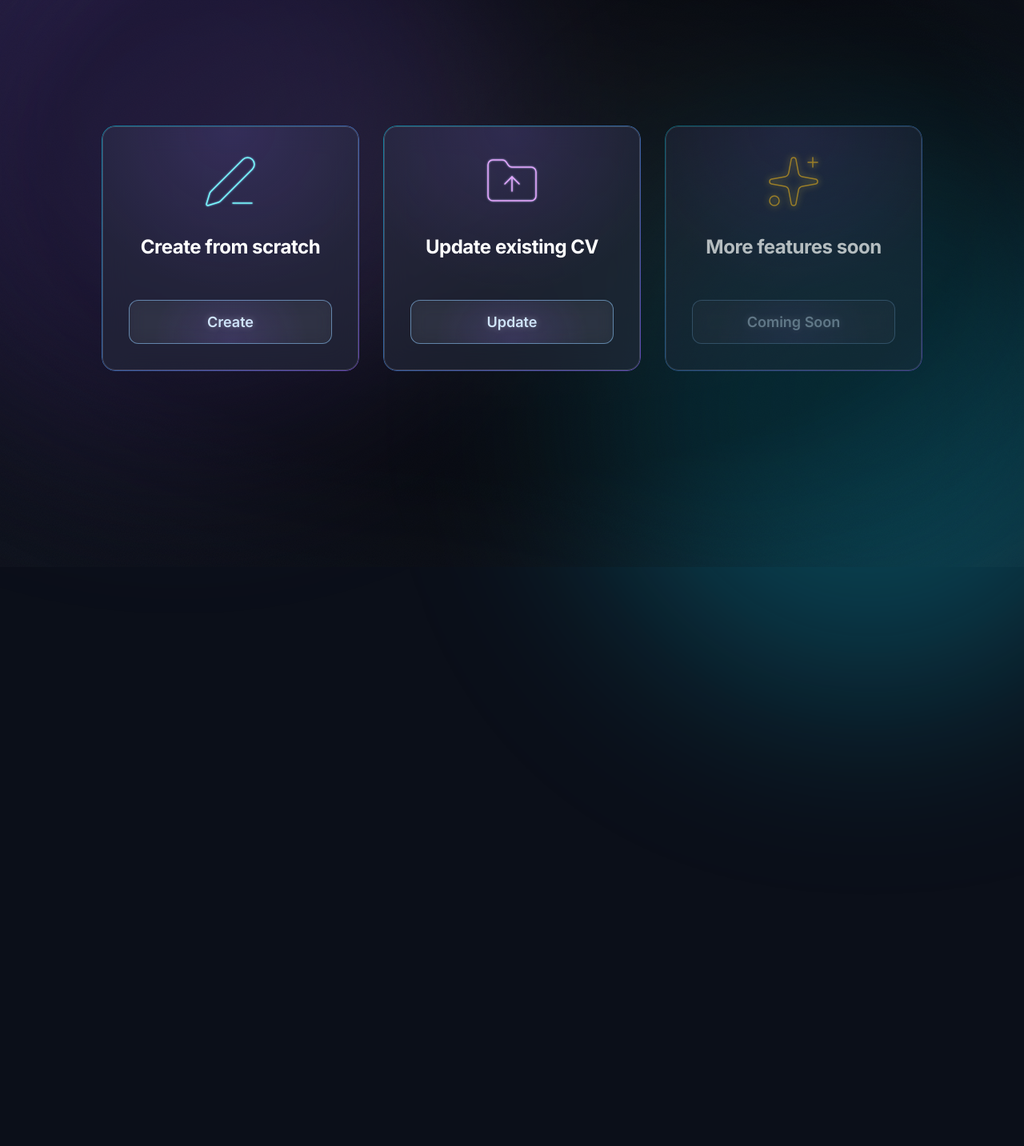
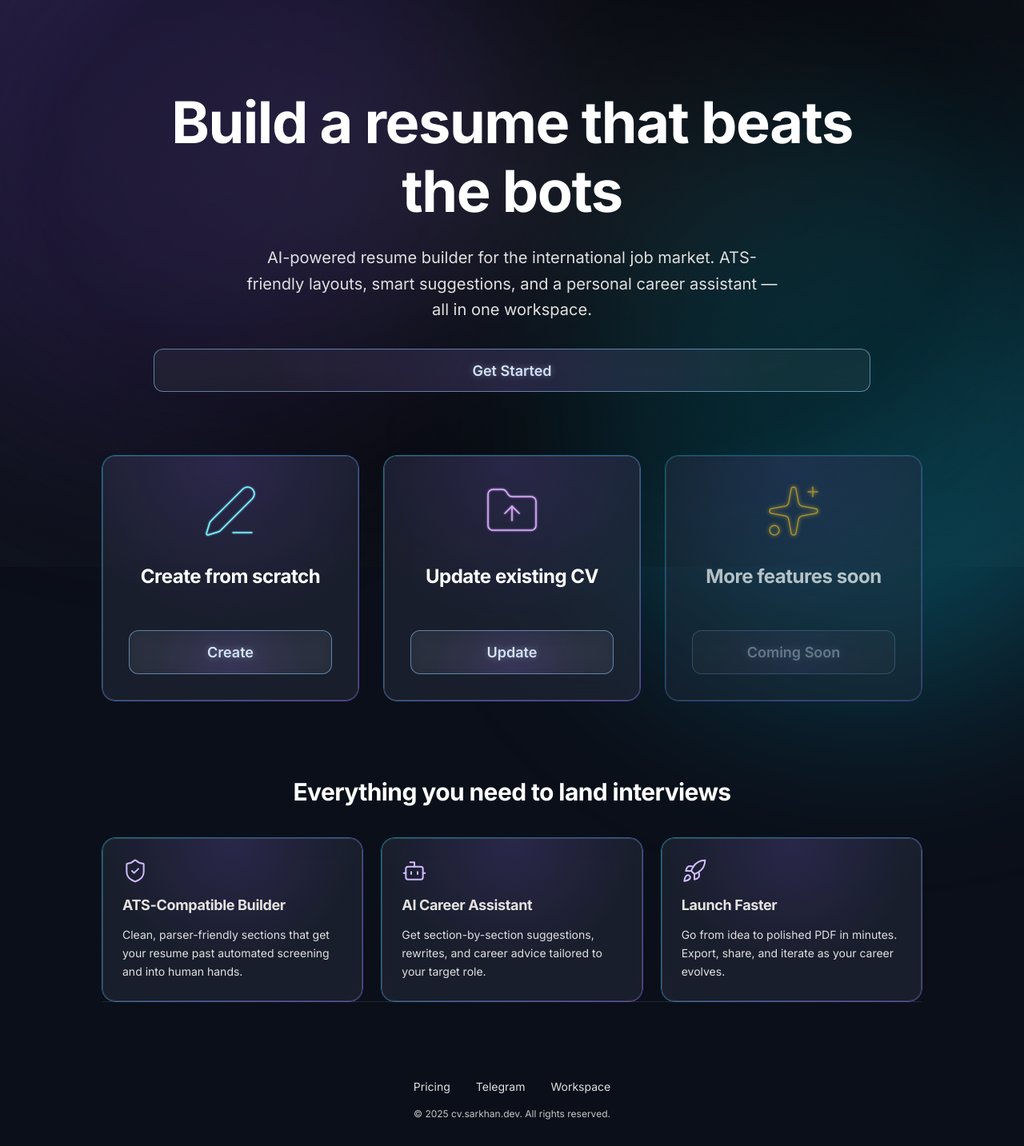
Before and after one commit to Saitosar/cv.sarkhan.dev, a Next.js app: page / in a window 1280 px wide. Shown: the part 91-1524 px from the top of the page at 80% size. Before the commit the page ends 905 px from the top, so only its background shows below. Built offline with nearby package versions, Linux system fonts and the light colour scheme.

Commit message:
fix(ui): partial UI fixes - PulseRing animation, ChatPanel improvements

```diff
--- a/src/app/layout.tsx
+++ b/src/app/layout.tsx
@@ -70,6 +70,7 @@ export default function RootLayout({
         <link rel="icon" type="image/png" sizes="196x196" href="/favicon-196.png" />
         <link rel="icon" type="image/png" sizes="192x192" href="/manifest-icon-192.maskable.png" />
         <link rel="icon" type="image/png" sizes="512x512" href="/manifest-icon-512.maskable.png" />
+        <link href="https://fonts.googleapis.com/css2?family=Material+Symbols+Outlined" rel="stylesheet" />
       </head>
       {/* Применяем переменные шрифтов к телу документа */}
       <body className={`${inter.variable} ${geist.variable} ${interTight.variable} font-sans pb-20 md:pb-0`}>
--- a/src/app/page.tsx
+++ b/src/app/page.tsx
@@ -1,5 +1,5 @@
 import Link from "next/link";
-import { PenLine, FolderUp, Sparkles } from "lucide-react";
+import { PenLine, FolderUp, Sparkles, ShieldCheck, Bot, Rocket } from "lucide-react";
 
 function Card({
   title,
@@ -18,7 +18,6 @@ function Card({
     return (
       <div className="card-3d gradient-border relative no-select opacity-70 cursor-not-allowed">
         <div className="glass-card relative h-full p-5 md:p-7 lg:p-8 flex flex-col items-center text-center justify-center gap-y-6 md:gap-y-8 min-h-[280px]">
-
           {/* Icon */}
           {icon}
 
@@ -35,7 +34,6 @@ function Card({
   return (
     <Link href={href} className="card-3d gradient-border relative tap-feedback no-select">
       <div className="glass-card relative h-full p-5 md:p-7 lg:p-8 flex flex-col items-center text-center justify-center gap-y-6 md:gap-y-8 min-h-[280px]">
-
         {/* Icon */}
         {icon}
 
@@ -49,17 +47,53 @@ function Card({
   );
 }
 
+function Feature({
+  title,
+  description,
+  icon,
+}: {
+  title: string;
+  description: string;
+  icon: React.ReactNode;
+}) {
+  return (
+    <div className="gradient-border relative">
+      <div className="glass-card relative h-full p-6 flex flex-col gap-4">
+        <div className="text-[#d2bbff]">{icon}</div>
+        <h3 className="font-display text-lg text-[#e5e2e1]">{title}</h3>
+        <p className="text-sm text-[#e0e0e0] leading-relaxed">{description}</p>
+      </div>
+    </div>
+  );
+}
 
 export default function Home() {
   return (
-<main className="flex min-h-screen flex-col items-center p-4 md:p-8 lg:p-24 pt-16 md:pt-24">
-      <div className="mt-8 md:mt-12 grid gap-4 md:gap-6 lg:gap-8 grid-cols-1 md:grid-cols-3 max-w-5xl w-full">
+    <main className="flex min-h-screen flex-col items-center p-4 md:p-8 lg:p-24 pt-16 md:pt-24">
+      {/* Hero */}
+      <section className="text-center max-w-4xl mb-12 md:mb-16">
+        <h1 className="font-display text-4xl md:text-6xl lg:text-7xl text-white mb-6 leading-tight">
+          Build a resume that beats the bots
+        </h1>
+        <p className="text-lg md:text-xl text-[#e0e0e0] mb-8 max-w-2xl mx-auto leading-relaxed">
+          AI-powered resume builder for the international job market. ATS-friendly layouts,
+          smart suggestions, and a personal career assistant — all in one workspace.
+        </p>
+        <Link
+          href="/workspace"
+          className="card-button inline-block tap-feedback"
+        >
+          Get Started
+        </Link>
+      </section>
+
+      {/* Primary actions */}
+      <div className="mt-4 grid gap-4 md:gap-6 lg:gap-8 grid-cols-1 md:grid-cols-3 max-w-5xl w-full">
         <Card
           title="Create from scratch"
           href="/create"
           cta="Create"
           icon={
-
             <PenLine
               size={72}
               strokeWidth={0.5}
@@ -72,7 +106,6 @@ export default function Home() {
           href="/update"
           cta="Update"
           icon={
-
             <FolderUp
               size={72}
               strokeWidth={0.5}
@@ -85,7 +118,6 @@ export default function Home() {
           href="#"
           cta="Coming Soon"
           icon={
-
             <Sparkles
               size={72}
               strokeWidth={0.5}
@@ -94,6 +126,53 @@ export default function Home() {
           }
         />
       </div>
+
+      {/* Feature grid */}
+      <section className="max-w-5xl w-full mt-16 md:mt-24">
+        <h2 className="font-display text-2xl md:text-3xl text-white text-center mb-8 md:mb-10">
+          Everything you need to land interviews
+        </h2>
+        <div className="grid grid-cols-1 md:grid-cols-3 gap-4 md:gap-6">
+          <Feature
+            title="ATS-Compatible Builder"
+            description="Clean, parser-friendly sections that get your resume past automated screening and into human hands."
+            icon={<ShieldCheck size={32} strokeWidth={1.5} />}
+          />
+          <Feature
+            title="AI Career Assistant"
+            description="Get section-by-section suggestions, rewrites, and career advice tailored to your target role."
+            icon={<Bot size={32} strokeWidth={1.5} />}
+          />
+          <Feature
+            title="Launch Faster"
+            description="Go from idea to polished PDF in minutes. Export, share, and iterate as your career evolves."
+            icon={<Rocket size={32} strokeWidth={1.5} />}
+          />
+        </div>
+      </section>
+
+      {/* Footer */}
+      <footer className="mt-auto pt-16 md:pt-24 pb-8 w-full max-w-5xl text-center border-t border-white/10">
+        <nav className="flex items-center justify-center gap-6 md:gap-8 mb-4">
+          <Link href="/pricing" className="text-sm text-[#e0e0e0] hover:text-white transition-colors">
+            Pricing
+          </Link>
+          <a
+            href="https://t.me/cv_sarkhan_bot"
+            target="_blank"
+            rel="noopener noreferrer"
+            className="text-sm text-[#e0e0e0] hover:text-white transition-colors"
+          >
+            Telegram
+          </a>
+          <Link href="/workspace" className="text-sm text-[#e0e0e0] hover:text-white transition-colors">
+            Workspace
+          </Link>
+        </nav>
+        <p className="text-xs text-[#c4c7c7]">
+          © {new Date().getFullYear()} cv.sarkhan.dev. All rights reserved.
+        </p>
+      </footer>
     </main>
   );
 }
--- a/src/components/ChatPanel.tsx
+++ b/src/components/ChatPanel.tsx
@@ -32,16 +32,17 @@ export default function ChatPanel({ className }: ChatPanelProps) {
 
   const handleSend = React.useCallback(
     async (value: string) => {
-      const trimmed = value.trim();
+      const store = useChatStore.getState();
+      const trimmed = message.trim();
       if (!trimmed || isStreaming) return;
       setInputValue('');
       try {
         await chatSSE.send(trimmed, resume, resume.targetJob?.description, mode);
       } catch (error) {
         const errorMessage = error instanceof Error ? error.message : 'Failed to send message';
-        addMessage(
-          'assistant',
-          `⚠️ **Error:** ${errorMessage}\n\nPlease try again or check your connection.`
+        addErrorMessage(
+          `⚠️ **Error:** ${errorMessage}\n\nPlease try again or check your connection.`,
+          trimmed
         );
       }
     },
--- a/src/components/ChatPanel/ChatHeader.tsx
+++ b/src/components/ChatPanel/ChatHeader.tsx
@@ -5,7 +5,6 @@ import { cn } from '@/lib/utils';
 import type { ChatHeaderProps, ChatMode } from '@/types/chat';
 import { CHAT_MODES } from '@/types/hr-coach';
 import ModeToggle from './ModeToggle';
-import ProFeatureGate from '../Billing/ProFeatureGate';
 
 export default function ChatHeader({
   agentName,
@@ -74,9 +73,7 @@ export default function ChatHeader({
         </div>
       </div>
       <div className="flex items-center">
-        <ProFeatureGate featureName="HR Coach">
-          <ModeToggle mode={mode} onChange={handleModeChange} />
-        </ProFeatureGate>
+        <ModeToggle mode={mode} onChange={handleModeChange} />
       </div>
     </div>
   );
--- a/src/components/ChatPanel/ModeToggle.tsx
+++ b/src/components/ChatPanel/ModeToggle.tsx
@@ -19,7 +19,8 @@ export default function ModeToggle({ mode, onChange }: ModeToggleProps) {
     >
       {(Object.keys(CHAT_MODES) as ChatMode[]).map((m) => {
       const config = CHAT_MODES[m];
-        const isActive = m === mode;
+      const isLocked = m === 'hr-coach';
+      const isActive = !isLocked && m === mode;
       return (
         <button
           key={m}
@@ -29,14 +30,17 @@ export default function ModeToggle({ mode, onChange }: ModeToggleProps) {
           aria-controls={`mode-tabpanel-${m}`}
           id={`mode-tab-${m}`}
           tabIndex={isActive ? 0 : -1}
-            onClick={() => onChange(m)}
+          disabled={isLocked}
+          onClick={() => !isLocked && onChange(m)}
           className={cn(
             'relative flex items-center gap-1.5 px-3 py-1.5 rounded-full text-xs font-medium transition-all duration-200',
-              isActive
+            isLocked
+              ? 'text-[#c4c7c7]/50 cursor-not-allowed'
+              : isActive
                 ? 'text-white'
                 : 'text-[#c4c7c7] hover:text-[#e5e2e1]'
           )}
-            title={config.description}
+          title={isLocked ? 'Upgrade to Pro' : config.description}
         >
           {isActive && (
             <span
@@ -48,7 +52,7 @@ export default function ModeToggle({ mode, onChange }: ModeToggleProps) {
             />
           )}
           <span className="relative z-10 material-symbols-outlined text-[13px]" style={{ color: isActive ? config.color : undefined }}>
-              {config.avatarIcon}
+            {isLocked ? 'lock' : config.avatarIcon}
           </span>
           <span className="relative z-10">{config.label}</span>
         </button>
--- a/src/stores/useChatStore.ts
+++ b/src/stores/useChatStore.ts
@@ -12,6 +12,7 @@ interface ChatState {
 
   // Actions
   addMessage: (role: ChatMessage['role'], content: string, section?: SectionType) => void;
+  addErrorMessage: (content: string, retryInput?: string) => void;
   updateLastMessage: (content: string) => void;
   setInputValue: (value: string) => void;
   setInputPlaceholder: (placeholder: string) => void;
@@ -49,6 +50,26 @@ export const useChatStore = create<ChatState>()(
             content,
             timestamp: Date.now(),
             section,
+            source: session.mode,
+          };
+          set({
+            session: {
+              ...session,
+              messages: [...session.messages, message],
+              updatedAt: Date.now(),
+            },
+          });
+        },
+
+        addErrorMessage: (content: string, retryInput?: string) => {
+          const { session } = get();
+          const message: ChatMessage = {
+            id: nanoid(),
+            role: 'assistant',
+            content,
+            timestamp: Date.now(),
+            isError: true,
+            retryInput,
             source: session.mode,
           };
           set({
--- a/src/types/chat.ts
+++ b/src/types/chat.ts
@@ -27,6 +27,10 @@ export interface ChatMessage {
   isStreaming?: boolean;
   /** Which chat mode produced this message */
   source?: ChatMode;
+  /** Whether this message represents an error and may offer retry */
+  isError?: boolean;
+  /** Original user input preserved for retry after an error */
+  retryInput?: string;
 }
 
 export interface ChatSession {
```
Also changed, not shown: src/components/SplitScreen.tsx (+12 -6 lines), src/services/chat-sse.ts (+11 -7 lines), 1 other file (tests, documents, lock files or other folders). Lines whose indentation alone changed are shown as unchanged.
